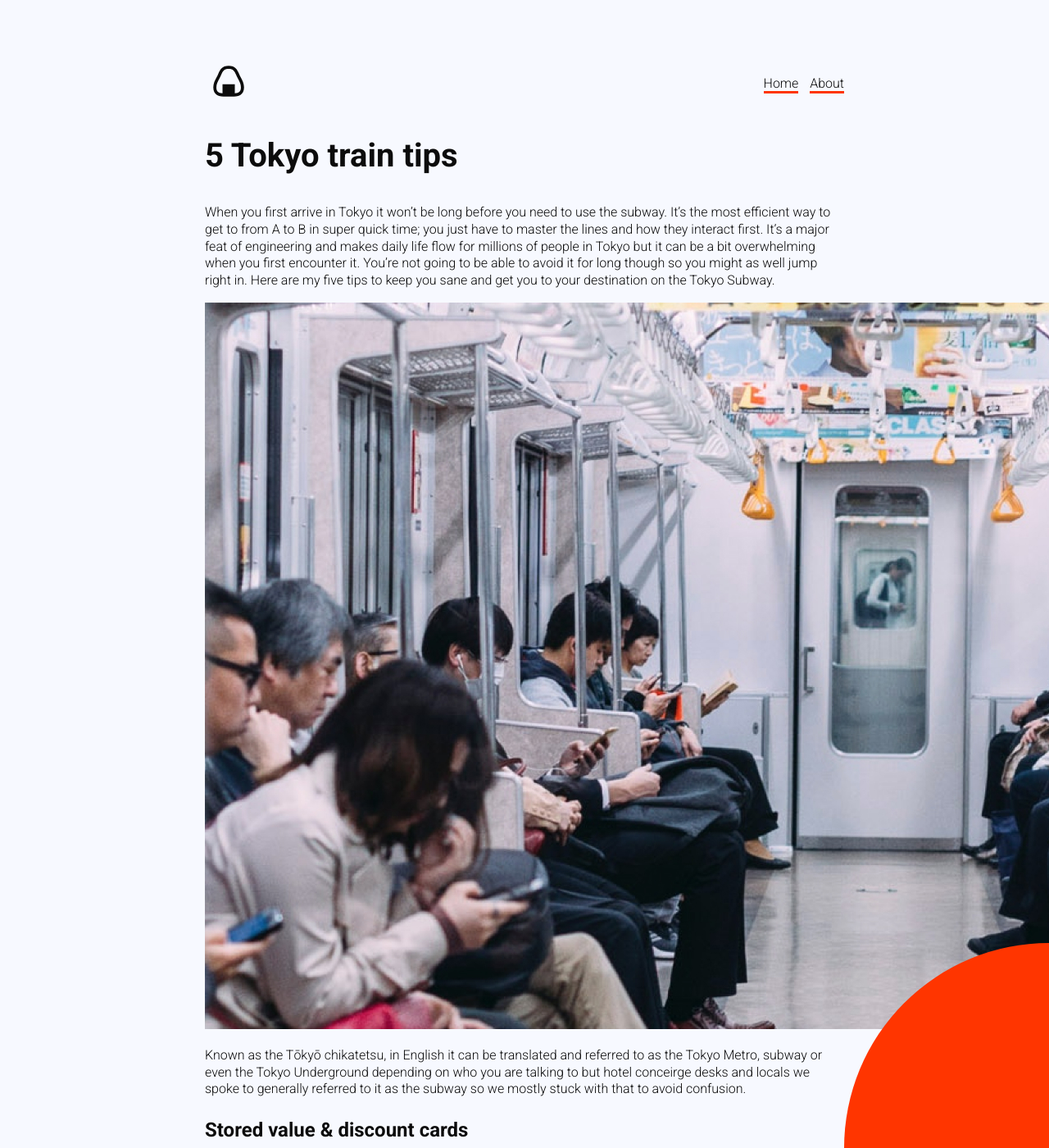
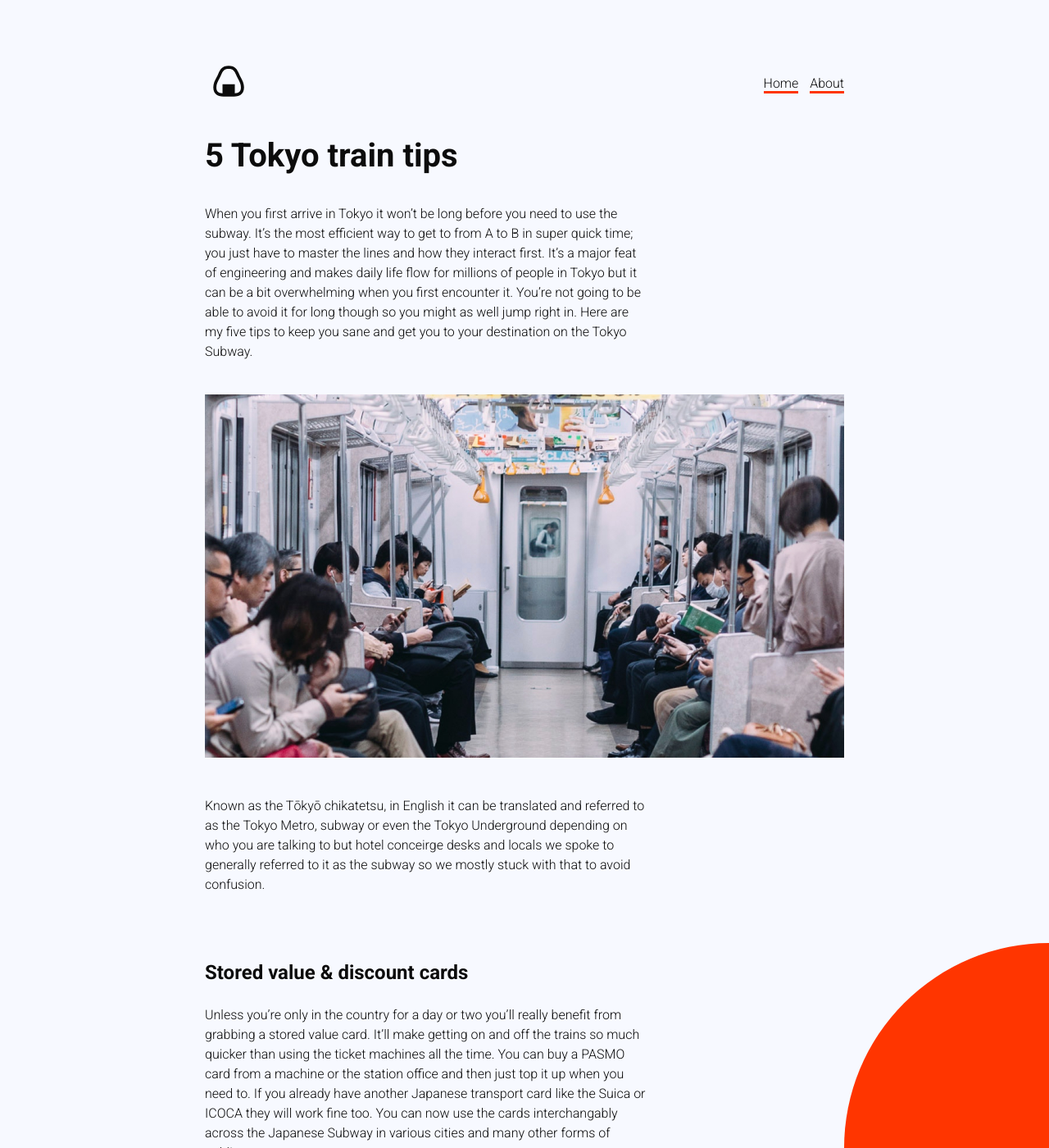
Before and after one commit to galapr/anightinjapan, a Jekyll site: the page built from _posts/2020-11-25-tokyo-train-tips.markdown, in a window 1280 px wide and 1400 px high. Shown: the whole window at 82% size. Built offline with Jekyll 4.4.1, drawn with Linux system fonts in a browser that asks for light colours.

Commit message:
layout changes

```diff
--- a/_layouts/post.html
+++ b/_layouts/post.html
@@ -4,4 +4,6 @@ layout: default
 
 <h2>{{  page.title }}</h2>
 
-{{ content }}
+<div class="post">
+    {{ content }}
+</div>
--- a/assets/css/app.scss
+++ b/assets/css/app.scss
@@ -32,6 +32,10 @@ h2 {
 h3 {
     font-size: 24px;
     font-weight: 700;
+}
+
+p {
+    line-height: 1.5;
 }
 
 header {
@@ -79,3 +83,18 @@ div.circle {
     background-color: $red;
     border-radius: 50%;
 }
+
+div.post {
+    h3 {
+        margin-top: 80px;
+    }
+
+    p {
+        max-width: 540px;
+        margin-bottom: 40px;
+    }
+
+    img {
+        max-width: 780px;
+    }
+}
```
